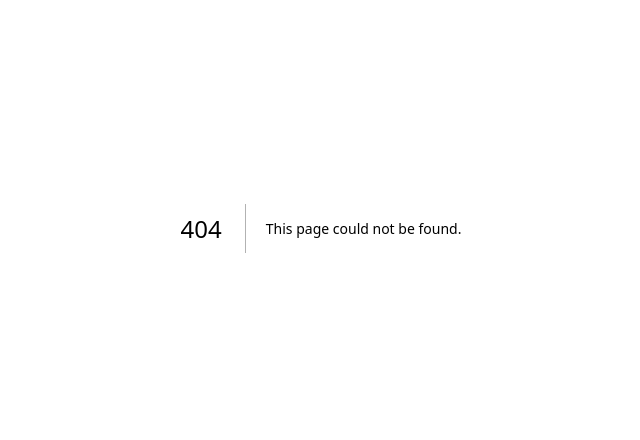
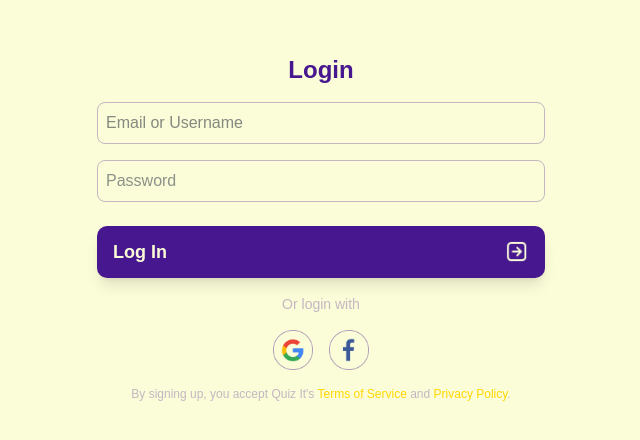
Before and after one commit to codeAKstan/quiz-it, a Next.js app in the folder frontend/: page /login in a window 1280 px wide. Before the commit this address had no page. Shown: the part 172-612 px from the top of the page, without its empty margins (319-959 px from the left). Built offline with nearby package versions, Linux system fonts and the light colour scheme.

Commit message:
Added the login page

```diff
--- a/frontend/app/components/OnboardingScreen.js
+++ b/frontend/app/components/OnboardingScreen.js
@@ -29,7 +29,9 @@ const OnboardingScreen = ({ title, subtitle, buttonText, linkText, nextPath, ima
       {/* Login Link */}
       <p className="text-sm text-black-500">
         {linkText}{' '}
-        <span className="text-purple-800 cursor-pointer hover:underline">Log in</span>
+        <Link
+        href={'/login'}
+        className="text-purple-800 cursor-pointer hover:underline">Log in</Link>
       </p>
     </div>
   );
--- /dev/null
+++ b/frontend/app/login/page.js
@@ -0,0 +1,81 @@
+// app/signup/page.js
+import React from 'react';
+import Link from 'next/link';
+
+export default function Signup() {
+    return (
+        <div
+            className="flex flex-col items-center justify-center min-h-screen p-6"
+            style={{ backgroundColor: '#FBFCD8' }}
+        >
+
+            {/* Title */}
+            <h1 className="text-2xl text-[#46178F] font-bold mb-4 text-center">
+                Login
+            </h1>
+
+            {/* Signup Form */}
+            <div className="w-full max-w-md">
+                <div className="mb-4">
+                    <input
+                        type="text"
+                        id="username"
+                        className="w-full p-2 rounded-lg border border-[#46178F4D] text-gray-900"
+                        placeholder="Email or Username"
+                    />
+                </div>
+
+                <div className="mb-6">
+                    <input
+                        type="password"
+                        id="password"
+                        className="w-full p-2 rounded-lg border border-[#46178F4D] text-gray-800"
+                        placeholder="Password"
+                    />
+                </div>
+
+                {/* Sign Up Button with Logo */}
+                <button
+                    className="w-full bg-[#46178F] text-[#FBFCD8] px-4 py-3 rounded-[10px] text-lg font-semibold shadow-lg flex items-center justify-between"
+                >
+                    <span>Log In</span>
+                    <img src="/signup-icon.png" alt="Sign Up" className="w-6 h-6" />
+                </button>
+
+
+
+                {/* Or Sign Up With */}
+                <p className="text-sm text-[#46178F4D] text-center mt-4">
+                    Or login with
+                </p>
+
+                {/* Google and Facebook Logos */}
+                <div className="flex justify-center space-x-4 mt-4">
+                    <img
+                        src="/google-icon.png"
+                        alt="Google"
+                        className="w-10 h-10 cursor-pointer"
+                    />
+                    <img
+                        src="/facebook-icon.png"
+                        alt="Facebook"
+                        className="w-10 h-10 cursor-pointer"
+                    />
+                </div>
+
+                {/* Terms and Conditions */}
+                <p className="text-xs text-[#46178F4D] text-center mt-4">
+                    By signing up, you accept Quiz It's{' '}
+                    <Link href="/terms" className="text-[#FFD700] hover:underline">
+                        Terms of Service
+                    </Link>{' '}
+                    and{' '}
+                    <Link href="/privacy" className="text-[#FFD700] hover:underline">
+                        Privacy Policy
+                    </Link>
+                    .
+                </p>
+            </div>
+        </div>
+    );
+}
```
